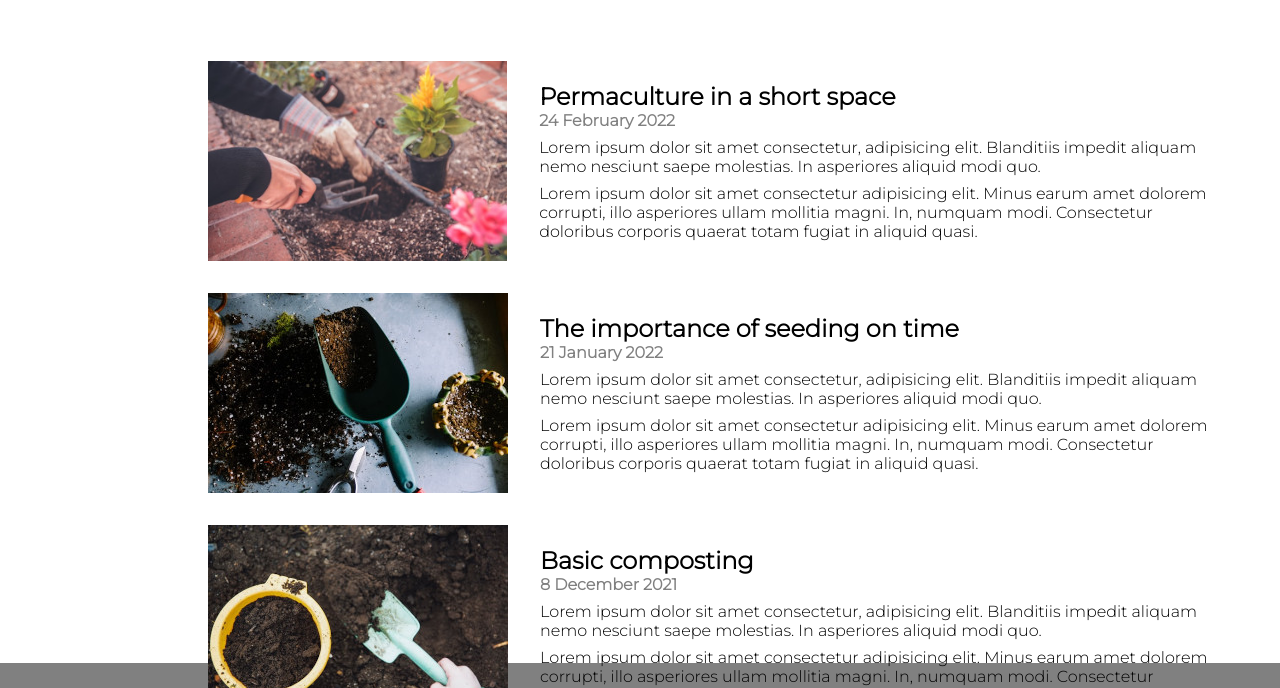
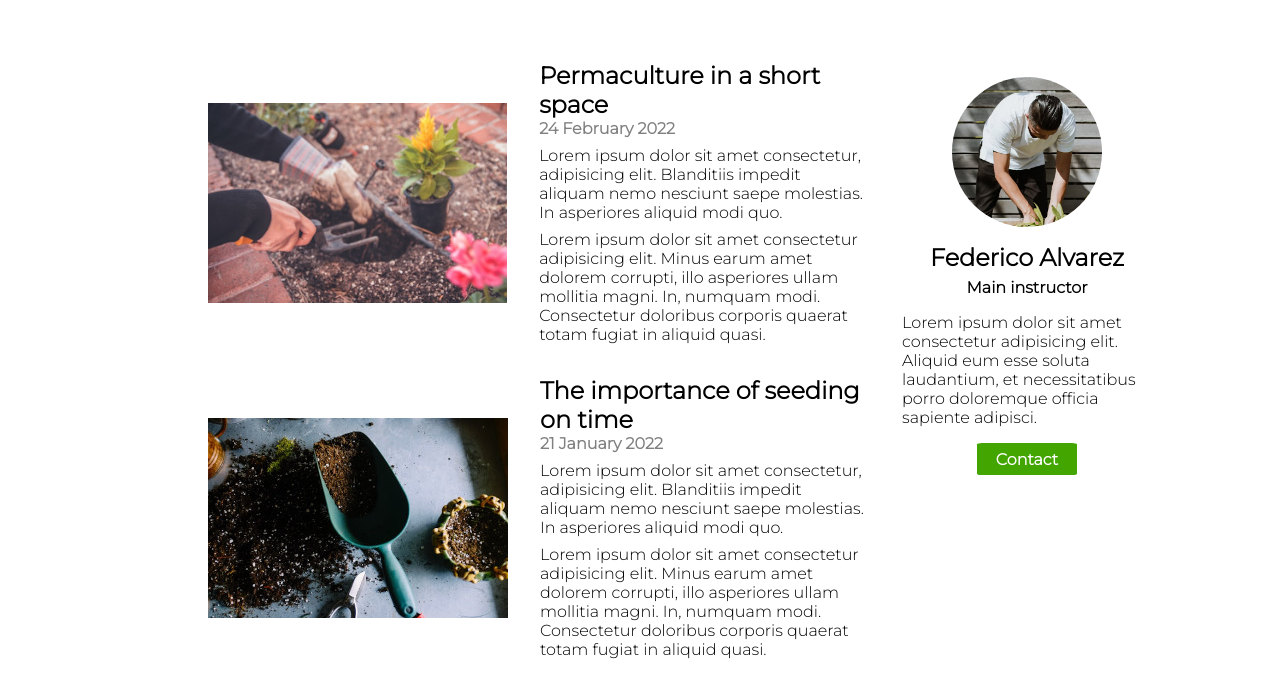
Before and after one commit to vHast/MyGarden, a plain HTML site: page blog.html in a window 1280 px wide. Shown: the part 73-761 px from the top of the page. Drawn offline with Linux system fonts and the light colour scheme.

Commit message:
Added author section in blogs

```diff
--- a/blog.html
+++ b/blog.html
@@ -39,7 +39,7 @@
       </div>
     </nav>
   </header>
-
+<div class="blogswrapper">
   <main id="blogs">
     <article>
       <img src="/img/sclaedimg.jpg" alt="">
@@ -71,9 +71,21 @@
       </div>
     </article>
 
-
   </main>
 
+
+  <section id="author">
+    <div class="sectionwrapper">
+      <img src="/img/gardener.png" alt="">
+      <h1>Federico Alvarez</h1>
+      <h4>Main instructor</h4>
+      <p>Lorem ipsum dolor sit amet consectetur adipisicing elit. Aliquid eum esse soluta laudantium, et necessitatibus porro doloremque officia sapiente adipisci.</p>
+      <a class='btn' href="#">Contact</a>
+    </div>
+  </section>
+
+
+</div>
   <script src="https://kit.fontawesome.com/65163fd434.js" crossorigin="anonymous"></script>
   <script src="/script.js"></script>
   <footer>
--- a/style.scss
+++ b/style.scss
@@ -14,6 +14,21 @@ button {
   padding: 0 1rem;
   width: fit-content;
   height: 2rem;
+
+}
+
+.btn {
+  margin-top: 1rem;
+  display: flex;
+  color: rgb(255, 255, 255);
+  font-weight: bold;
+  align-items: center;
+  justify-content: center;
+  align-self: center;
+  background-color: rgb(66, 165, 0);
+  width: 100px;
+  height: 2rem;
+  border-radius: 5%;
 
 }
 
@@ -246,8 +261,43 @@ footer {
 
 /* Section 3 - Blog*/
 
+.blogswrapper {
+  padding-top: 70px;
+  display: flex;
+  justify-content: space-between;
+
+  #author {
+    margin-left: 2rem;
+    margin-right: 8rem;
+    margin-top: 5rem;
+    max-width: 250px;
+    .sectionwrapper {
+      display: flex;
+      flex-direction: column;
+      justify-content: center;
+      align-items: center;
+      img {
+        width: 150px;
+        height: 150px;
+        border-radius: 50%;
+      }
+
+      h1 {
+        padding-top: 1rem;
+      }
+
+      h4 {
+        padding-top: 0.4rem;
+      }
+
+      p {
+        padding-top: 1rem;
+      }
+    }
+  }
+}
+
 #blogs {
-  padding-top: 70px;
   display: flex;
   margin-left: 13rem;
   flex-direction: column;
@@ -259,7 +309,7 @@ footer {
 
   article {
     display: flex;
-    width: 1000px;
+    max-width: 1000px;
     height: fit-content;
     align-items: center;
 
```
Also changed, not shown: css/style.css, img/gardener.png (added), 1 other file.
